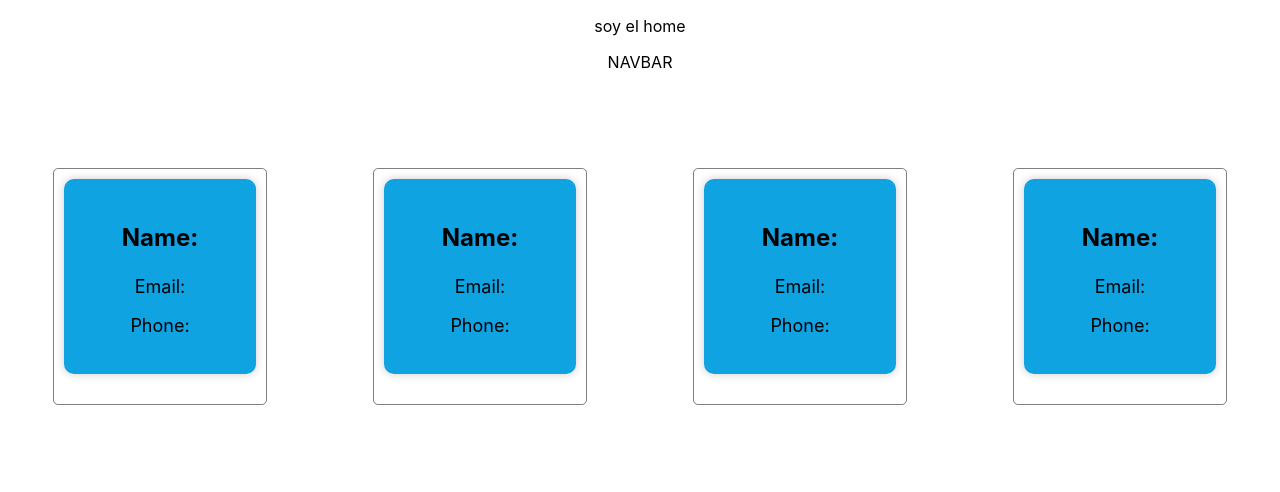
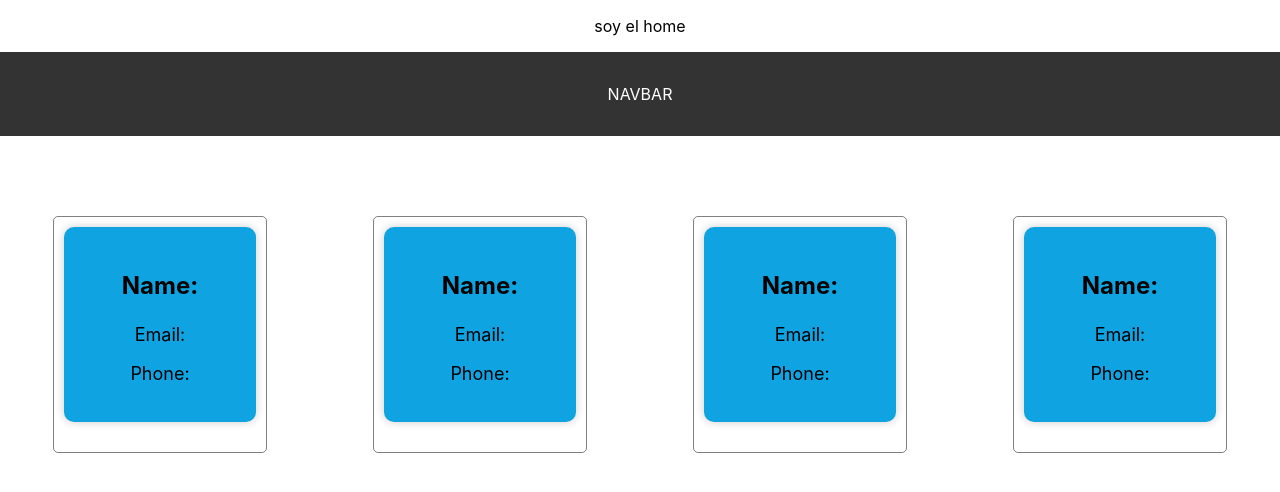
Before and after one commit to Caelamb/SPA_demo, a React (Create React App) app in the folder client/: page / in a window 1280 px wide. Shown: the top 492 px of the page. Built offline with nearby package versions, Linux system fonts and the light colour scheme.

Commit message:
08 commit

```diff
--- a/client/src/components/navbar/Navbar.jsx
+++ b/client/src/components/navbar/Navbar.jsx
@@ -1,8 +1,9 @@
 import React from 'react'
+import styles from "../../components/navbar/navbar.module.css";
 
 const Navbar = () => {
   return (
-    <div>
+    <div className={styles.navbar}>
       <p>NAVBAR</p>
     </div>
   )
--- /dev/null
+++ b/client/src/components/navbar/navbar.module.css
@@ -0,0 +1,5 @@
+.navbar {
+    background-color: #333;
+    color: #fff;
+    padding: 1rem;
+  }
```
